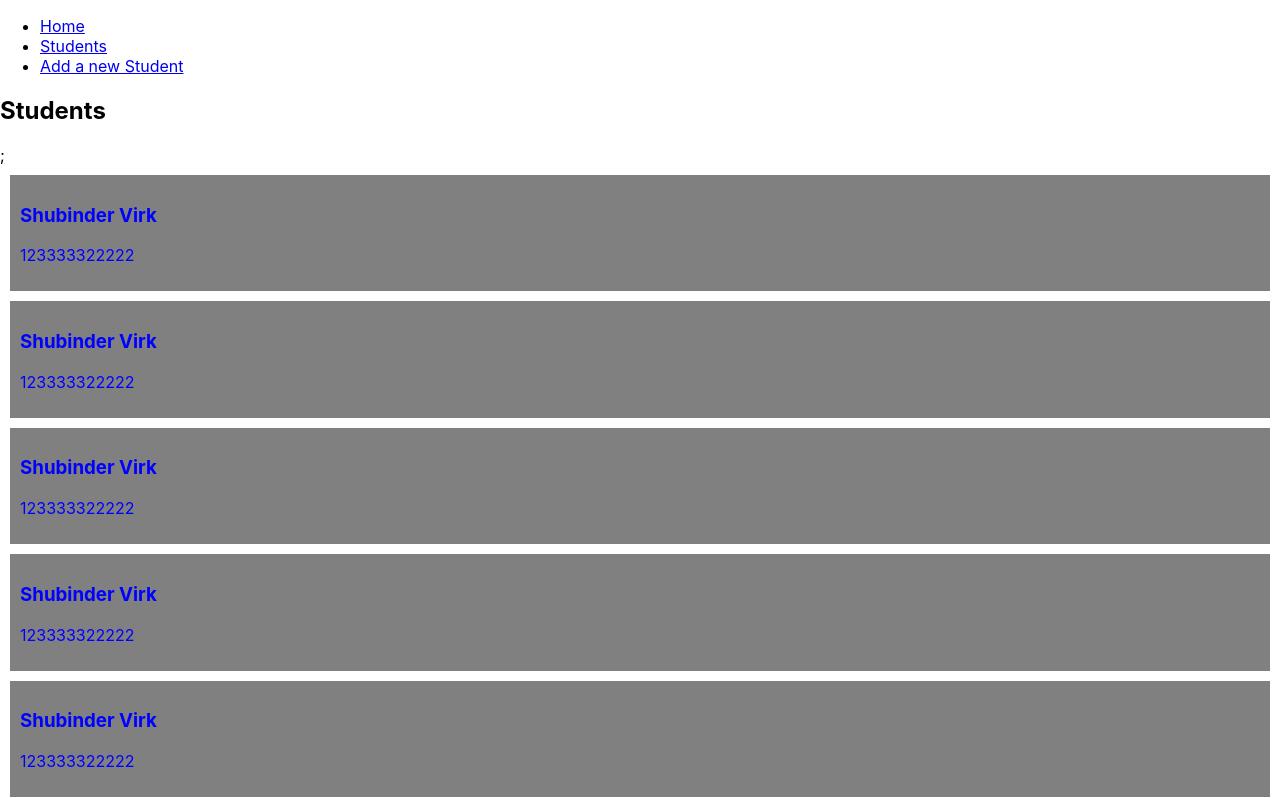
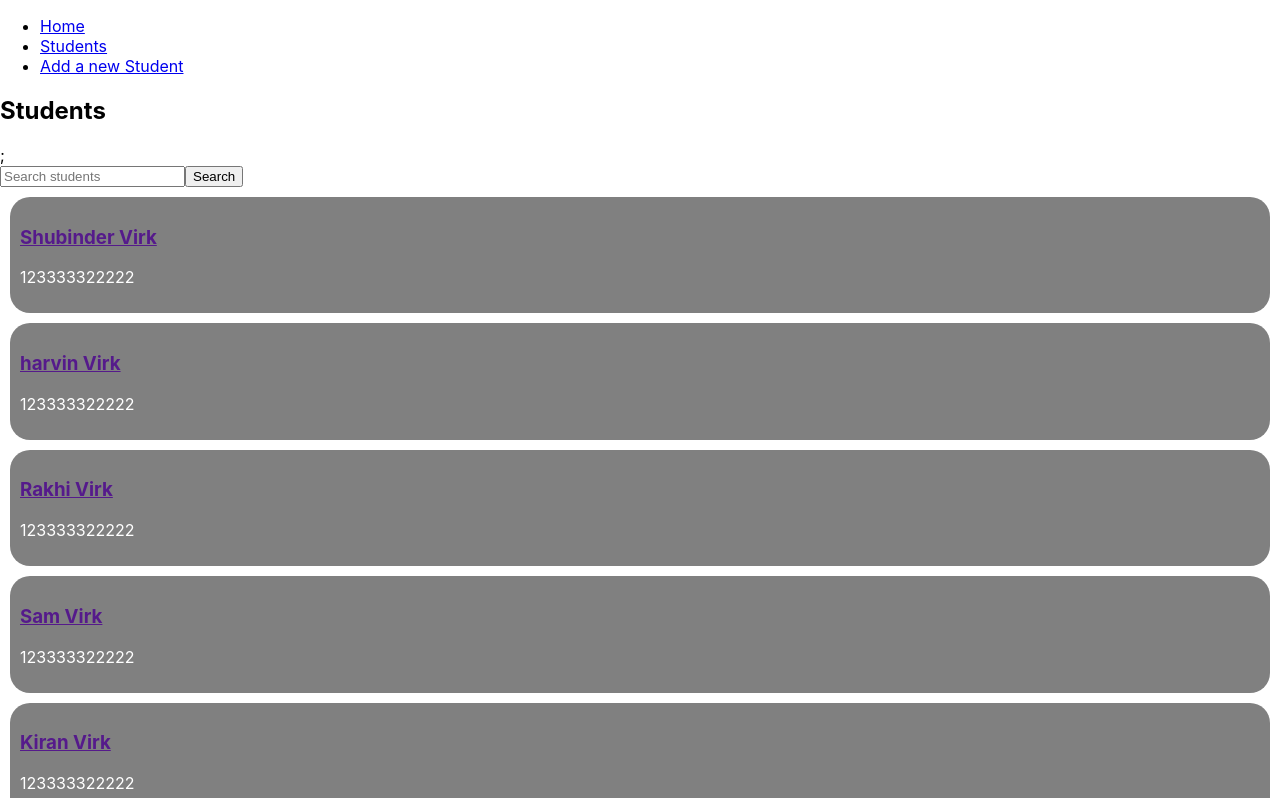
Before and after one commit to SHUBV92/Student-Register, a React (Create React App) app: page /students in a window 1280 px wide. Shown: the top 798 px of the page. Built offline with nearby package versions, Linux system fonts and the light colour scheme.

Commit message:
Added: A fully functional search bar

```diff
--- a/src/components/Card.js
+++ b/src/components/Card.js
@@ -5,7 +5,8 @@ export default function Card({ children }) {
         backgroundColor: 'grey',
         padding: '10px',
         margin: '10px',
-        color: 'blue',
+        color: 'white',
+        borderRadius: '20px',
       }}
     >
       {children}
--- /dev/null
+++ b/src/components/Search.css
@@ -0,0 +1,9 @@
+.visually-hidden {
+  clip: rect(0 0 0 0);
+  clip-path: inset(50%);
+  height: 1px;
+  overflow: hidden;
+  position: absolute;
+  white-space: nowrap;
+  width: 1px;
+}
--- /dev/null
+++ b/src/components/Search.js
@@ -0,0 +1,20 @@
+import './Search.css';
+
+const SearchBar = ({ searchQuery, setSearchQuery }) => (
+  <form autocomplete='off' action='/students' method='get'>
+    <label htmlFor='header-search'>
+      <span className='visually-hidden'>Search Students</span>
+    </label>
+    <input
+      value={searchQuery}
+      onInput={(e) => setSearchQuery(e.target.value)}
+      type='text'
+      id='header-search'
+      placeholder='Search students'
+      name='s'
+    />
+    <button type='submit'>Search</button>
+  </form>
+);
+
+export default SearchBar;
--- /dev/null
+++ b/src/containers/EditStudents/EditStudents.js
@@ -0,0 +1,9 @@
+const EditStudents = () => {
+  return (
+    <div>
+      <h1>Edit Students</h1>
+    </div>
+  );
+};
+
+export default EditStudents;
--- a/src/containers/Students/Students.jsx
+++ b/src/containers/Students/Students.jsx
@@ -1,17 +1,29 @@
-import React from 'react';
+import { useState } from 'react';
+import { Link } from 'react-router-dom';
+
 import StudentData from '../../studentsDataBase.json';
+import filterStudents from '../../utils/filterStudents';
 
 // component
 import Card from '../../components/Card';
+import Search from '../../components/Search';
 
 const Students = () => {
+  const { search } = window.location;
+  const query = new URLSearchParams(search).get('s');
+  const [searchQuery, setSearchQuery] = useState(query || '');
+  const filteredStudents = filterStudents(StudentData, searchQuery);
+
   return (
     <div>
       <h2>Students</h2>;
-      {StudentData.map((student) => {
+      <Search searchQuery={searchQuery} setSearchQuery={setSearchQuery} />
+      {filteredStudents.map((student) => {
         return (
           <Card>
-            <h3>{student.name}</h3>
+            <Link>
+              <h3>{student.name}</h3>
+            </Link>
             <p>{student.id}</p>
           </Card>
         );
--- a/src/routes.js
+++ b/src/routes.js
@@ -1,10 +1,11 @@
 import Home from './containers/Home/Home';
 import Register from './containers/Register/Register';
 import Students from './containers/Students/Students';
+import EditStudents from './containers/EditStudents/EditStudents';
 
 export default [
   { path: '/', name: 'Home', Component: Home },
   { path: '/students', name: 'Students', Component: Students },
+  { path: '/students(/:id)', name: 'EditStudents', Component: EditStudents },
   { path: '/register', name: 'Register', Component: Register },
-  //   { path: '/students/:id', name: 'EditStudents', Component: EditStudents },
 ];
--- a/src/studentsDataBase.json
+++ b/src/studentsDataBase.json
@@ -5,27 +5,27 @@
         "id": "123333322222"
     },
     {
-        "name": "Shubinder Virk",
+        "name": "harvin Virk",
         "id": "123333322222"
     },
     {
-        "name": "Shubinder Virk",
+        "name": "Rakhi Virk",
         "id": "123333322222"
     },
     {
-        "name": "Shubinder Virk",
+        "name": "Sam Virk",
         "id": "123333322222"
     },
     {
-        "name": "Shubinder Virk",
+        "name": "Kiran Virk",
         "id": "123333322222"
     },
     {
-        "name": "Shubinder Virk",
+        "name": "Syed Virk",
         "id": "123333322222"
     },
     {
-        "name": "Shubinder Virk",
+        "name": "Elliot Virk",
         "id": "123333322222"
     }
 ]
--- /dev/null
+++ b/src/utils/filterStudents.js
@@ -0,0 +1,12 @@
+const filterStudents = (students, query) => {
+  if (!query) {
+    return students;
+  }
+
+  return students.filter((student) => {
+    const studentName = student.name.toLowerCase();
+    return studentName.includes(query);
+  });
+};
+
+export default filterStudents;
```
